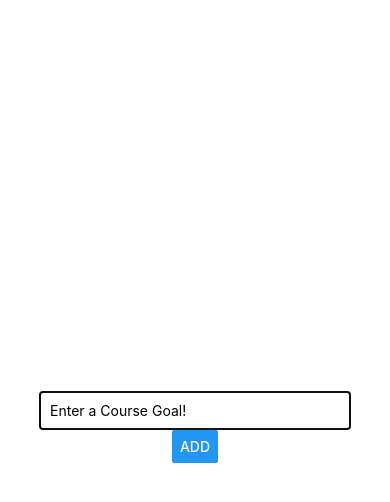
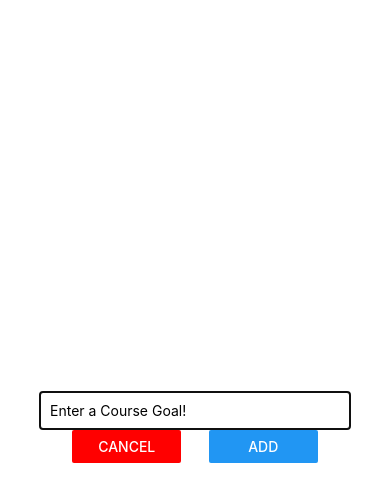
Before and after one commit to pedritobata/rn-complete-app, a React Native app: screen / in a window 390 px wide. Both pictures are taken after a click on the button "ADD NEW GOAL". Shown: the top 502 px of the page. Built offline with nearby package versions, Linux system fonts and the light colour scheme.

Commit message:
styling buttons + modal functionality completed

```diff
--- a/App.js
+++ b/App.js
@@ -12,10 +12,15 @@
 
   const addGoalHandler = (goalTitle) => {
     setCourseGoals(currentGoals => [...currentGoals, { uid: Math.random().toString(), value: goalTitle }]);
+    setIsAddMode(false);
   };
 
   const deleteGoalHandler = id => {
     setCourseGoals(courseGoals.filter(goal=> goal.uid !== id));
+  }
+
+  const onCancelAdditionHandler = () => {
+    setIsAddMode(false);
   }
 
 
@@ -23,7 +28,7 @@
     <View style={styles.screen}>
 
     <Button title="Add New Goal" onPress={()=>setIsAddMode(true)}/>
-    <GoalInput visible={isAddMode} onAddGoal={addGoalHandler}/>
+    <GoalInput visible={isAddMode} onAddGoal={addGoalHandler} onCancel={onCancelAdditionHandler}/>
 
      {/*  FlatList utiliza props para que le pasemos todo lo que necesita
       trabaja con arrays pero de Objetos, donde podemos poner las propiedades que
--- a/components/GoalInput.js
+++ b/components/GoalInput.js
@@ -8,6 +8,11 @@
     setEnteredGoal(enteredText);
   };
 
+  const addGoalHandler = () => {
+    props.onAddGoal(enteredGoal);
+    setEnteredGoal('');
+  }
+
   return (
     <Modal visible={props.visible} animationType='slide'>
         <View style={styles.inputContainer}>
@@ -17,7 +22,14 @@
             onChangeText={goalInputHandler}
             value={enteredGoal}
           />
-          <Button title="ADD" onPress={props.onAddGoal.bind(this, enteredGoal)} />
+          <View style={styles.buttonContainer}>
+            <View style={styles.button}>
+              <Button title="CANCEL" color='red' onPress={props.onCancel}/>
+            </View>
+            <View style={styles.button}>
+                <Button title="ADD" onPress={addGoalHandler} />
+            </View>
+          </View>
         </View>
     </Modal>
   );
@@ -39,6 +51,14 @@
     borderWidth: 1,
     padding: 10,
     marginTop: 10
+  },
+  buttonContainer: {
+    width: "70%",
+    flexDirection: 'row',
+    justifyContent: 'space-around'
+  },
+  button: {
+    width: '40%'
   }
 });
 
```
